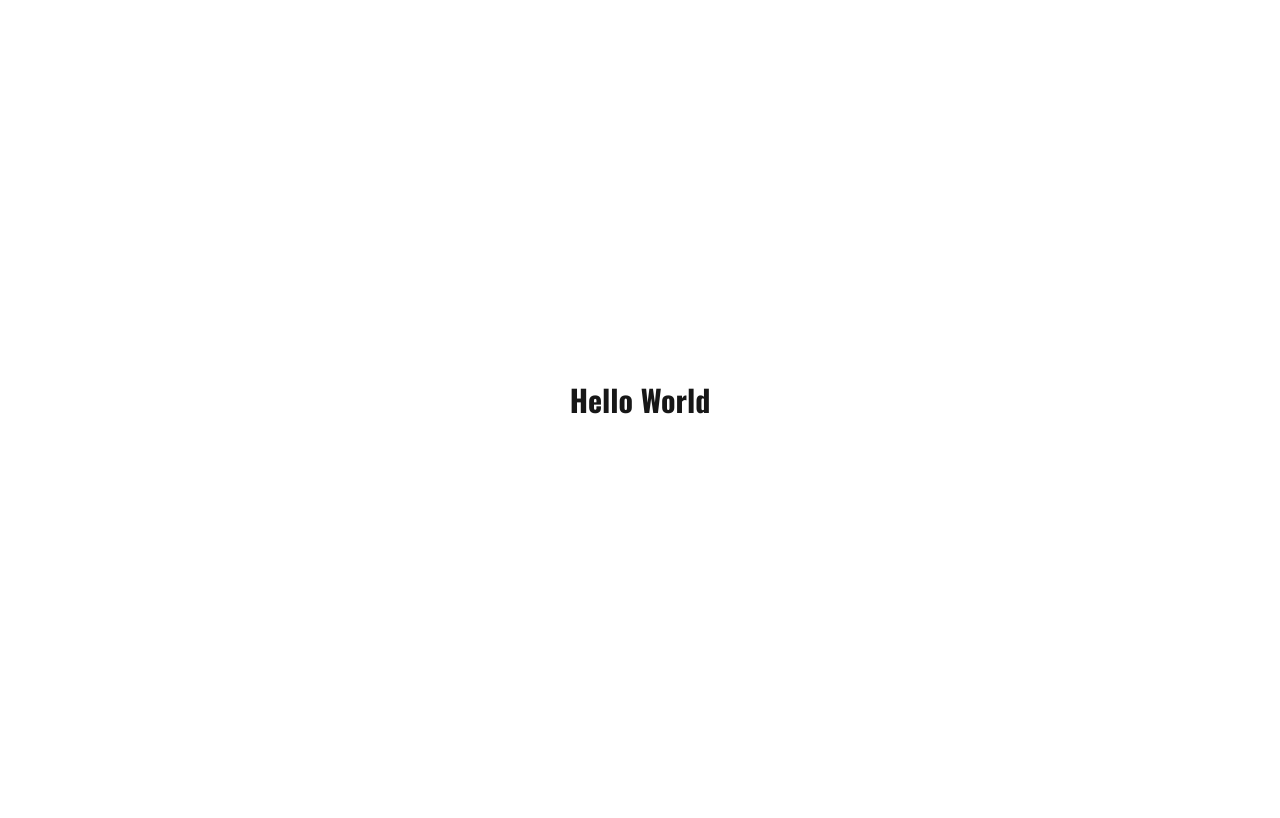
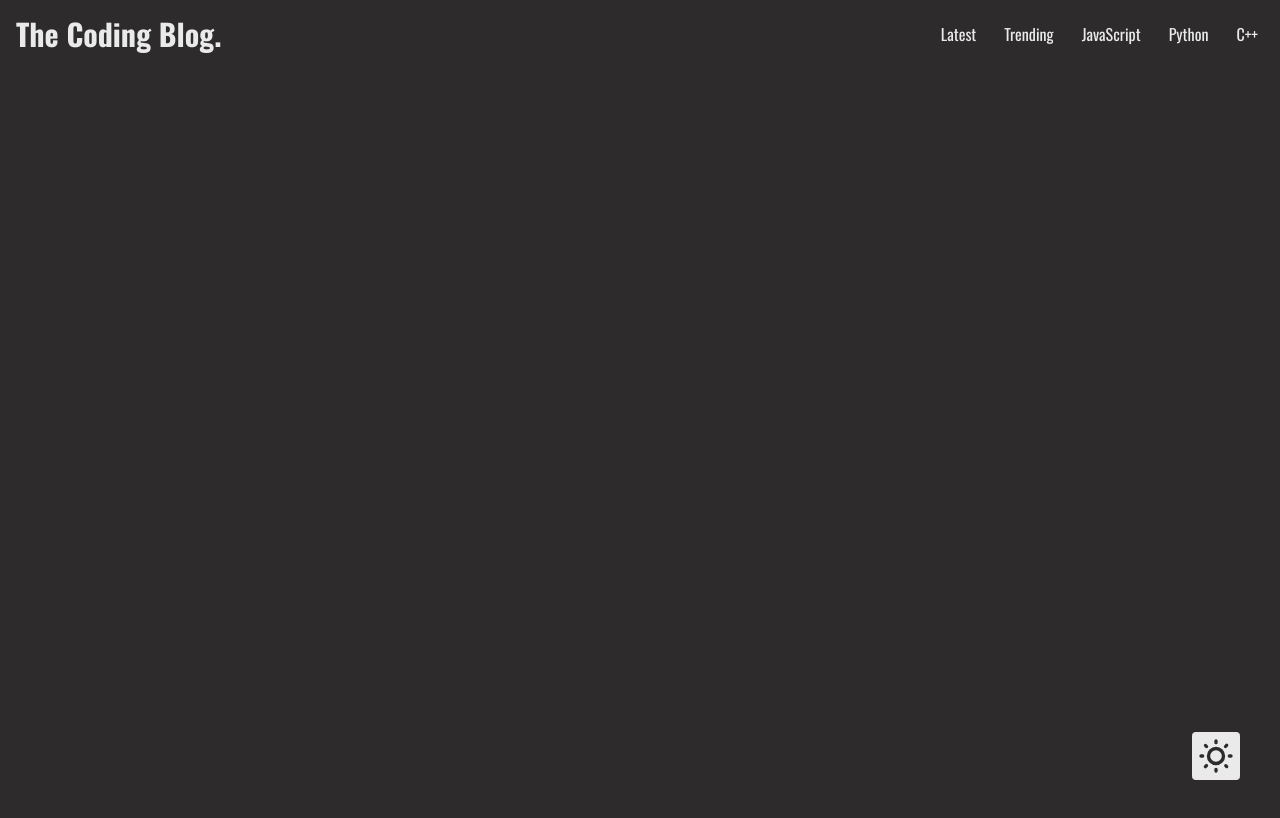
Before and after one commit to SV592/blog-app, a Next.js app: page / in a window 1280 px wide. Shown: the top 818 px of the page. Built offline with nearby package versions, Linux system fonts and the light colour scheme.

Commit message:
theme-toggle and navbar initial styles

```diff
--- /dev/null
+++ b/src/app/components/Header/Header.tsx
@@ -0,0 +1,9 @@
+import React from 'react'
+
+const Header = () => {
+  return (
+    <div className=''>Unorthodox Code Block</div>
+  )
+}
+
+export default Header
--- /dev/null
+++ b/src/app/components/NavBar/Navbar.tsx
@@ -0,0 +1,21 @@
+"use client";
+import React from "react";
+
+
+// Navbar with tailwind
+const Header = () => {
+  return (
+    <div className="flex pt-4 pl-4 items-center place-content-between bg-[#2E2B2C] text-[#EAEAEA]">
+      <h1 className="text-3xl font-bold">The Coding Blog.</h1>
+      <div className="flex gap-4 mr-4 cursor-pointer">
+        <a className="nav-link">Latest</a>
+        <a className="nav-link">Trending</a>
+        <a className="nav-link">JavaScript</a>
+        <a className="nav-link">Python</a>
+        <a className="nav-link">C++</a>
+      </div>
+    </div>
+  )
+}
+
+export default Header
--- /dev/null
+++ b/src/app/components/ThemeToggle/ThemeToggle.tsx
@@ -0,0 +1,30 @@
+"use client";
+import React from 'react'
+
+// Navbar with daisyui & tailwind
+export const ThemeToggle = () => {
+  return (
+    <label className="swap swap-rotate fixed bottom-5 right-10 bg-[#EAEAEA] p-1 rounded-sm">
+        {/*checkbox controls the state */}
+        <input type="checkbox" className="theme-controller" value="synthwave" />
+
+        {/* sun icon */}
+        <svg
+          className="swap-off h-10 w-10 fill-current"
+          xmlns="http://www.w3.org/2000/svg"
+          viewBox="0 0 24 24">
+          <path
+            d="M5.64,17l-.71.71a1,1,0,0,0,0,1.41,1,1,0,0,0,1.41,0l.71-.71A1,1,0,0,0,5.64,17ZM5,12a1,1,0,0,0-1-1H3a1,1,0,0,0,0,2H4A1,1,0,0,0,5,12Zm7-7a1,1,0,0,0,1-1V3a1,1,0,0,0-2,0V4A1,1,0,0,0,12,5ZM5.64,7.05a1,1,0,0,0,.7.29,1,1,0,0,0,.71-.29,1,1,0,0,0,0-1.41l-.71-.71A1,1,0,0,0,4.93,6.34Zm12,.29a1,1,0,0,0,.7-.29l.71-.71a1,1,0,1,0-1.41-1.41L17,5.64a1,1,0,0,0,0,1.41A1,1,0,0,0,17.66,7.34ZM21,11H20a1,1,0,0,0,0,2h1a1,1,0,0,0,0-2Zm-9,8a1,1,0,0,0-1,1v1a1,1,0,0,0,2,0V20A1,1,0,0,0,12,19ZM18.36,17A1,1,0,0,0,17,18.36l.71.71a1,1,0,0,0,1.41,0,1,1,0,0,0,0-1.41ZM12,6.5A5.5,5.5,0,1,0,17.5,12,5.51,5.51,0,0,0,12,6.5Zm0,9A3.5,3.5,0,1,1,15.5,12,3.5,3.5,0,0,1,12,15.5Z" />
+        </svg>
+
+        {/* moon icon */}
+        <svg
+          className="swap-on h-10 w-10 fill-current"
+          xmlns="http://www.w3.org/2000/svg"
+          viewBox="0 0 24 24">
+          <path
+            d="M21.64,13a1,1,0,0,0-1.05-.14,8.05,8.05,0,0,1-3.37.73A8.15,8.15,0,0,1,9.08,5.49a8.59,8.59,0,0,1,.25-2A1,1,0,0,0,8,2.36,10.14,10.14,0,1,0,22,14.05,1,1,0,0,0,21.64,13Zm-9.5,6.69A8.14,8.14,0,0,1,7.08,5.22v.27A10.15,10.15,0,0,0,17.22,15.63a9.79,9.79,0,0,0,2.1-.22A8.11,8.11,0,0,1,12.14,19.73Z" />
+        </svg>
+    </label>
+  )
+}
--- a/src/app/globals.css
+++ b/src/app/globals.css
@@ -1,14 +1,16 @@
-@import url('https://fonts.googleapis.com/css2?family=Bebas+Neue&family=Oswald:wght@200..700&display=swap');
 @import "tailwindcss";
+@plugin "daisyui";
 
-:root {
-  --background: #ffffff;
-  --foreground: #171717;
+
+@theme {
+  /* Tailwind screen sizes config */
+  --breakpoint-*: initial;
+  --breakpoint-sm: 480px;
+  --breakpoint-md: 768px;
+  --breakpoint-lg: 976px;
 }
 
 
-body {
-  background: var(--background);
-  color: var(--foreground);
-  font-family: "Oswald", "Bebas Neue";
+.nav-link {
+  @apply hover:bg-[#EAEAEA] hover:text-[#2E2B2C] p-1.5 transition-colors duration-300 ease-in-out rounded-sm;
 }
--- a/src/app/layout.tsx
+++ b/src/app/layout.tsx
@@ -1,21 +1,19 @@
 import type { Metadata } from "next";
-import { Geist, Geist_Mono } from "next/font/google";
+import { Oswald } from "next/font/google";
+import { ThemeToggle } from "./components/ThemeToggle/ThemeToggle";
+import Header from "./components/NavBar/Navbar";
 import "./globals.css";
 
-const geistSans = Geist({
-  variable: "--font-geist-sans",
-  subsets: ["latin"],
-});
-
-const geistMono = Geist_Mono({
-  variable: "--font-geist-mono",
-  subsets: ["latin"],
-});
 
 export const metadata: Metadata = {
   title: "Create Next App",
   description: "Generated by create next app",
 };
+
+const oswald = Oswald({
+  subsets: ['cyrillic'],
+});
+
 
 export default function RootLayout({
   children,
@@ -23,9 +21,11 @@
   children: React.ReactNode;
 }>) {
   return (
-    <html lang="en">
-      <body suppressHydrationWarning className={`${geistSans.variable} ${geistMono.variable} antialiased`}>
+    <html lang="en" className={oswald.className}>
+      <body suppressHydrationWarning className="bg-[#EAEAEA] text-[#2E2B2C] transition-colors duration-300 ease-in-out">
+        <Header />
         {children}
+        <ThemeToggle />
       </body>
     </html>
   );
--- a/src/app/page.tsx
+++ b/src/app/page.tsx
@@ -2,8 +2,8 @@
 
 export default function Home() {
   return (
-    <main className="flex justify-center items-center h-screen flex-col gap-1">
-      <h1 className="text-3xl font-bold">Hello World</h1>
+    <main className="flex justify-center items-center h-screen flex-col bg-[#2E2B2C]">
+
     </main>
       );
 }
```
Also changed, not shown: package.json (+7 -6 lines), 1 other file (tests, documents, lock files or other folders).
